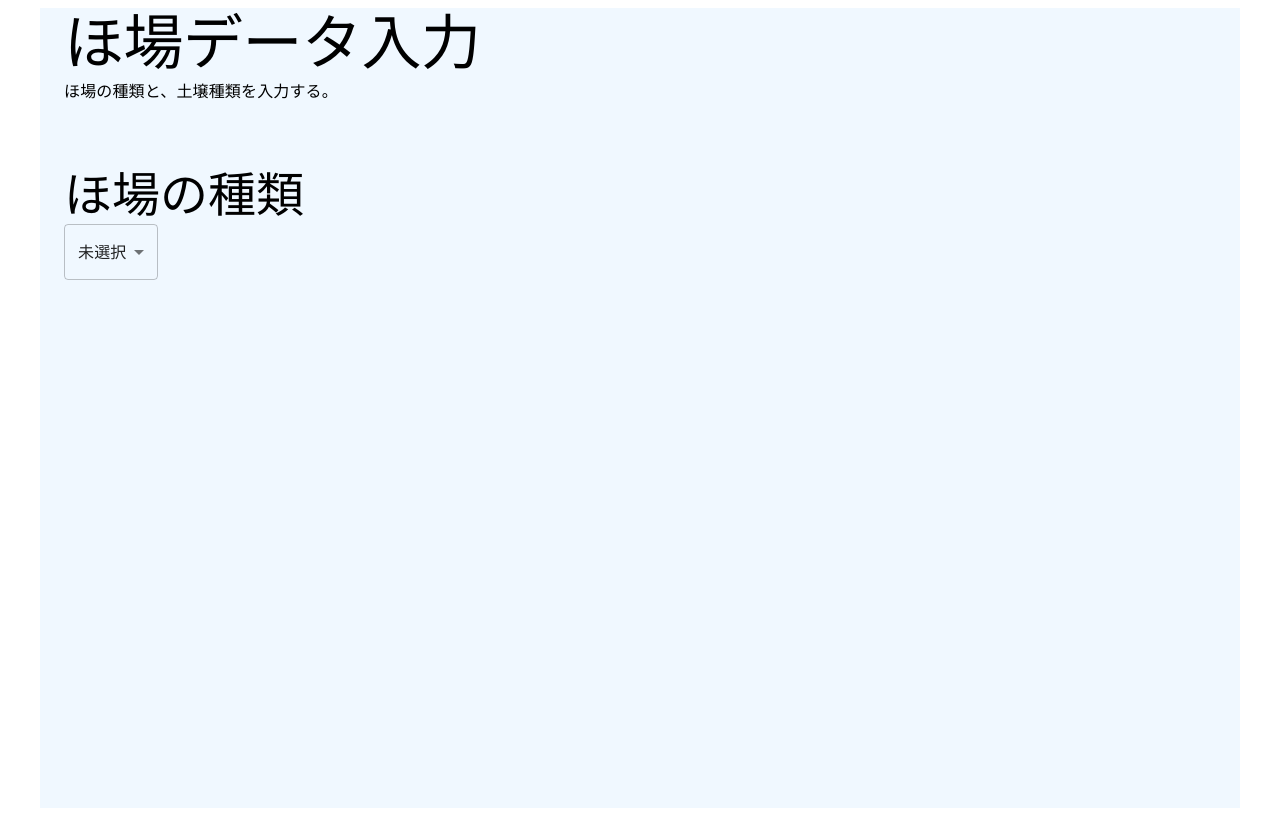
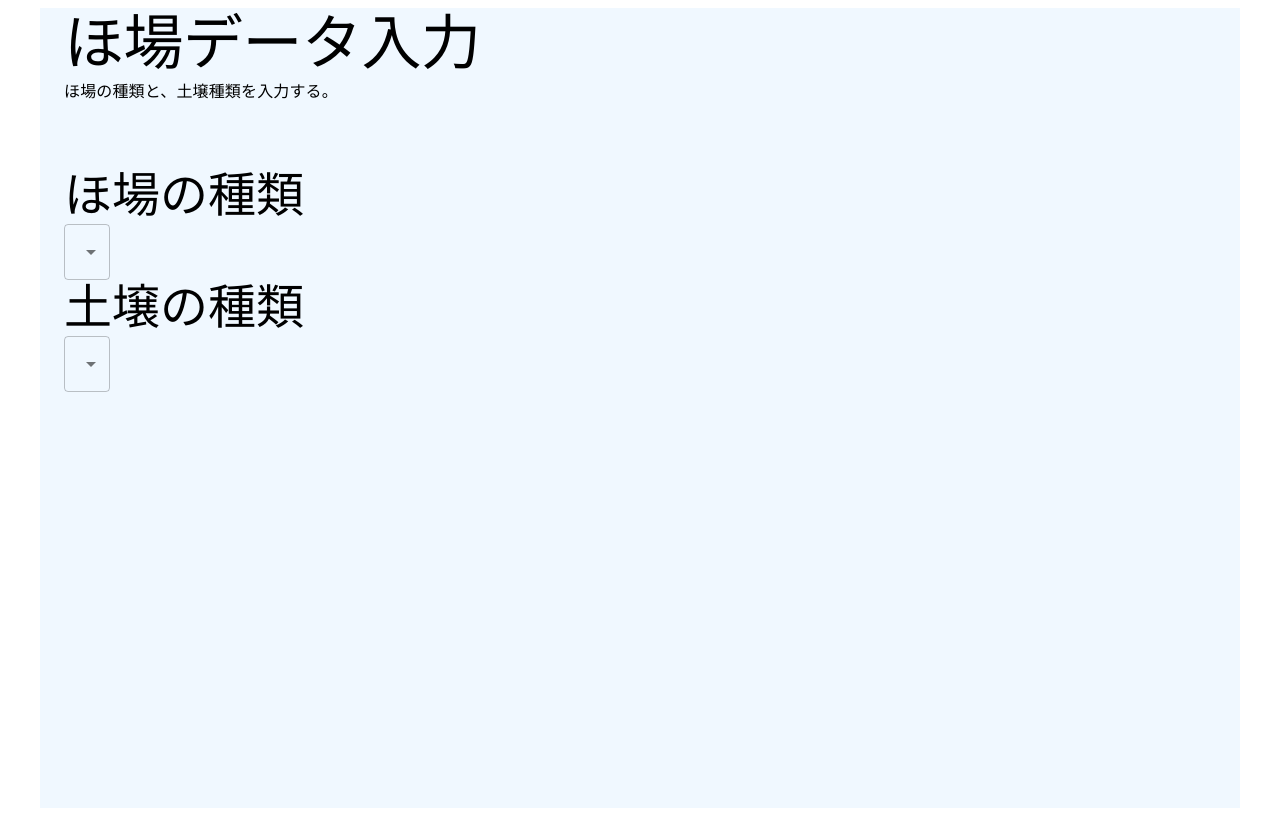
Before and after one commit to masayuki-0319/soil-analysis, a React (Create React App) app: page / in a window 1280 px wide. Built offline with nearby package versions, Linux system fonts and the light colour scheme.

Commit message:
soilType 選択のモック作成

```diff
--- a/src/App.tsx
+++ b/src/App.tsx
@@ -14,17 +14,32 @@ type FarmField = {
   name: string;
 };
 
+type SoilType = {
+  id: string;
+  name: string;
+};
+
 const App = (): JSX.Element => {
+  // TODO: FieldType に変更
   const sampleFarmFields: FarmField[] = [
-    { id: "0", name: "未選択" },
     { id: "1", name: "水田" },
     { id: "2", name: "畑作" },
     { id: "3", name: "牧草地" },
   ];
+  const sampleSoilTypes: SoilType[] = [
+    { id: "1", name: "露地畑" },
+    { id: "2", name: "施設畑" },
+    { id: "3", name: "果樹園" },
+  ];
 
-  const [farmField, setFarmField] = useState("0");
-  const handleChange = (e: React.ChangeEvent<{ value: string }>) => {
+  const [farmField, setFarmField] = useState("");
+  const [soilType, setSoilType] = useState("");
+
+  const handleChangeFarmField = (e: React.ChangeEvent<{ value: string }>) => {
     setFarmField(e.target.value);
+  };
+  const handleChangeSoilType = (e: React.ChangeEvent<{ value: string }>) => {
+    setSoilType(e.target.value);
   };
 
   return (
@@ -41,12 +56,26 @@ const App = (): JSX.Element => {
           <FormControl variant="outlined">
             <Select
               value={farmField}
-              onChange={handleChange}
+              onChange={handleChangeFarmField}
               input={<OutlinedInput name="farmField" />}
             >
               {sampleFarmFields.map((farmField, index) => (
                 <MenuItem key={index} value={farmField.id}>
                   {farmField.name}
+                </MenuItem>
+              ))}
+            </Select>
+          </FormControl>
+          <Typography variant="h3">土壌の種類</Typography>
+          <FormControl variant="outlined">
+            <Select
+              value={soilType}
+              onChange={handleChangeSoilType}
+              input={<OutlinedInput name="soilType" />}
+            >
+              {sampleSoilTypes.map((soilType, index) => (
+                <MenuItem key={index} value={soilType.id}>
+                  {soilType.name}
                 </MenuItem>
               ))}
             </Select>
```
